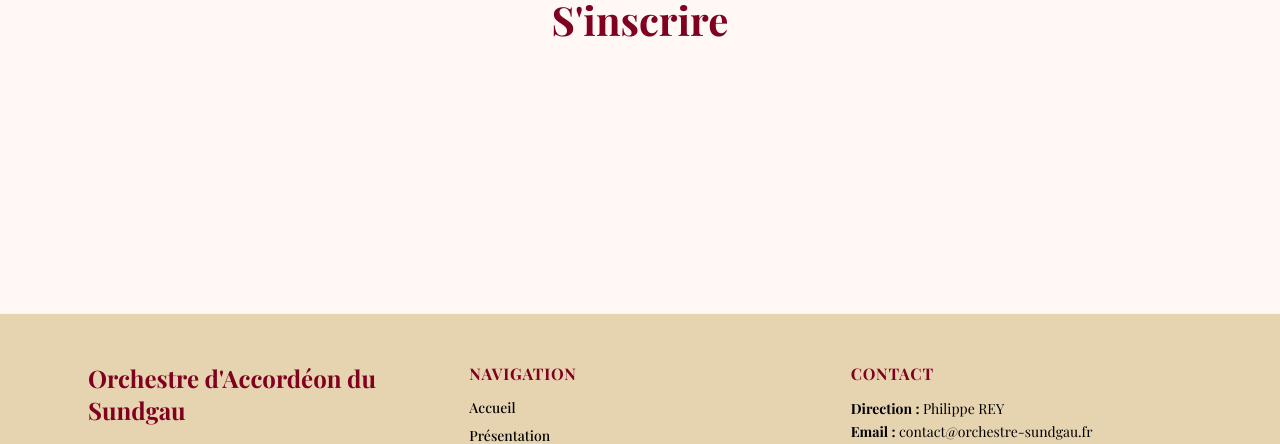
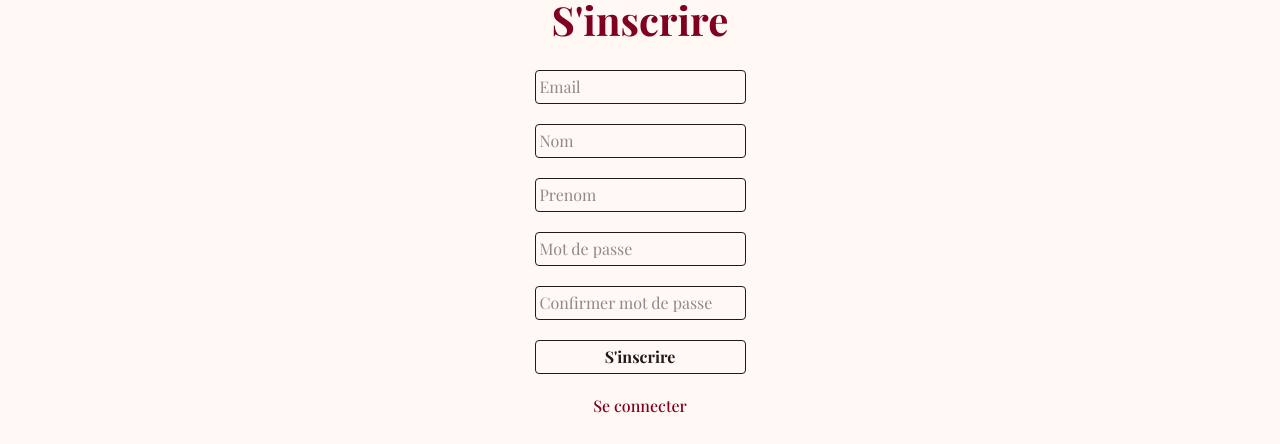
Before and after one commit to LednuZ/website-orchestre, a Next.js app in the folder src/: page /membre/inscription in a window 1280 px wide. Shown: the part 129-573 px from the top of the page. Built offline with nearby package versions, Linux system fonts and the light colour scheme; no server answers.

Commit message:
Rename de 'from' en 'form' dans 'registerForm.tsx' + rajout du composant RegisterForm dans 'app/membre/inscription/page.tsx'

```diff
--- a/src/app/membre/inscription/page.tsx
+++ b/src/app/membre/inscription/page.tsx
@@ -1,5 +1,6 @@
 import { getSessionUser } from "@/lib/auth"
 import { redirect } from "next/navigation"
+import RegisterForm from "./registerForm"
 
 export default async function Page() {
     const user = await getSessionUser()
@@ -10,8 +11,8 @@ export default async function Page() {
 
     return (
         <div className='flex flex-col max-w-md mx-auto'>
-
             <h1 className="text-center pb-5">S'inscrire</h1>
+            <RegisterForm />
         </div>
     )
 }
```
Also changed, not shown: src/app/membre/inscription/registerForm.tsx (renamed from src/app/membre/inscription/registerFrom.tsx).
